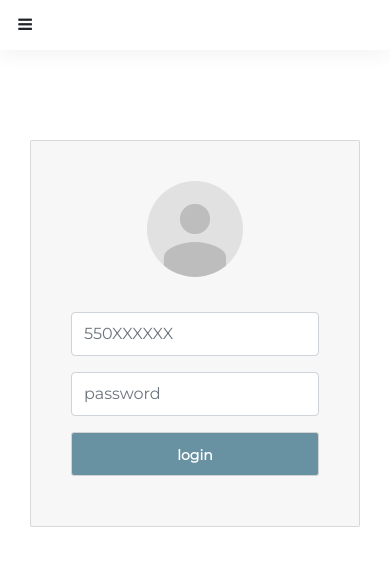
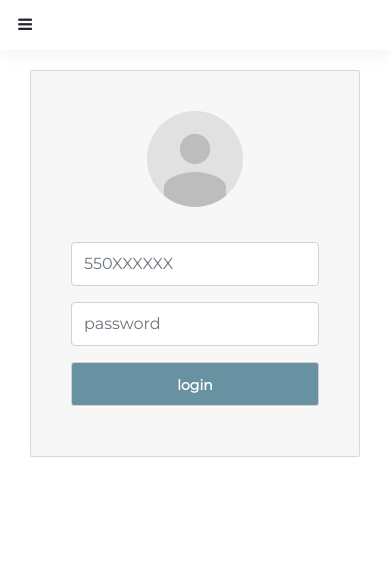
Before and after one commit to Soyuzbek/census, a Django app: page /?next=/employee/list/ in a window 390 px wide. Shown: the top 566 px of the page. Run offline with Django 3.2, Linux system fonts and the light colour scheme; some libraries are stand-ins or nearby versions.

Commit message:
stylesheet .messages

```diff
--- a/static/css/temp-style.css
+++ b/static/css/temp-style.css
@@ -123,9 +123,8 @@
 		display: none;
 	}
 
-	.main-content
-	{
-		padding-top: 90px;
+	.messages{
+		margin-top: 70px;
 	}
 }
 
--- a/templates/base.html
+++ b/templates/base.html
@@ -115,7 +115,7 @@
     </div>
 </div>
 
-<div class="container-fluid">
+<div class="container-fluid messages">
     {% if messages %}
         {% for message in messages %}
             <div class="alert{% if message.extra_tags %} {{ message.tags }} {% endif %} alert-dismissible "
```
